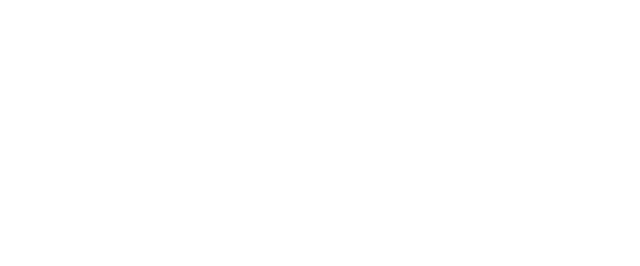
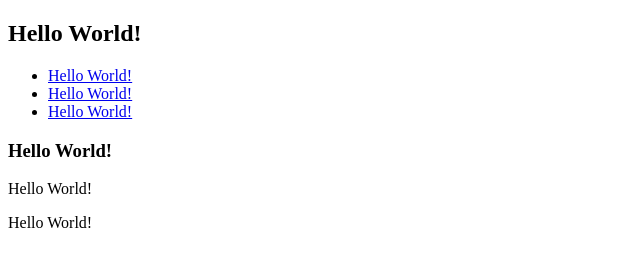
Before and after one commit to GiovannaPazello/site-exercicio-1-curso-react, a plain HTML site: page index.html in a window 1280 px wide. Shown: the whole page, without its empty margins (0-640 px from the left). Drawn offline with Linux system fonts and the light colour scheme.

Commit message:
aplicar tags html para organizar as formas de text

```diff
--- a/index.html
+++ b/index.html
@@ -1,9 +1,33 @@
 <!DOCTYPE html>
 <html lang="pt-br">
 <head>
-
+    <meta charset="UTF-8">
+    <title>Exercicio 1 - Curso React</title>
+    <link rel="stylesheet" href="style.css">
+    <script src="script.js"></script>
 </head>
 <body>
+    <header>
+        <h2>Hello World!</h2>
+      </header>
 
+      <section>
+        <nav>
+          <ul>
+            <li><a href="#">Hello World!</a></li>
+            <li><a href="#">Hello World!</a></li>
+            <li><a href="#">Hello World!</a></li>
+          </ul>
+        </nav>
+
+        <article>
+          <h1>Hello World!</h1>
+          <p>Hello World!</p>
+        </article>
+      </section>
+
+      <footer>
+        <p>Hello World!</p>
+      </footer>
 </body>
 </html>
```
